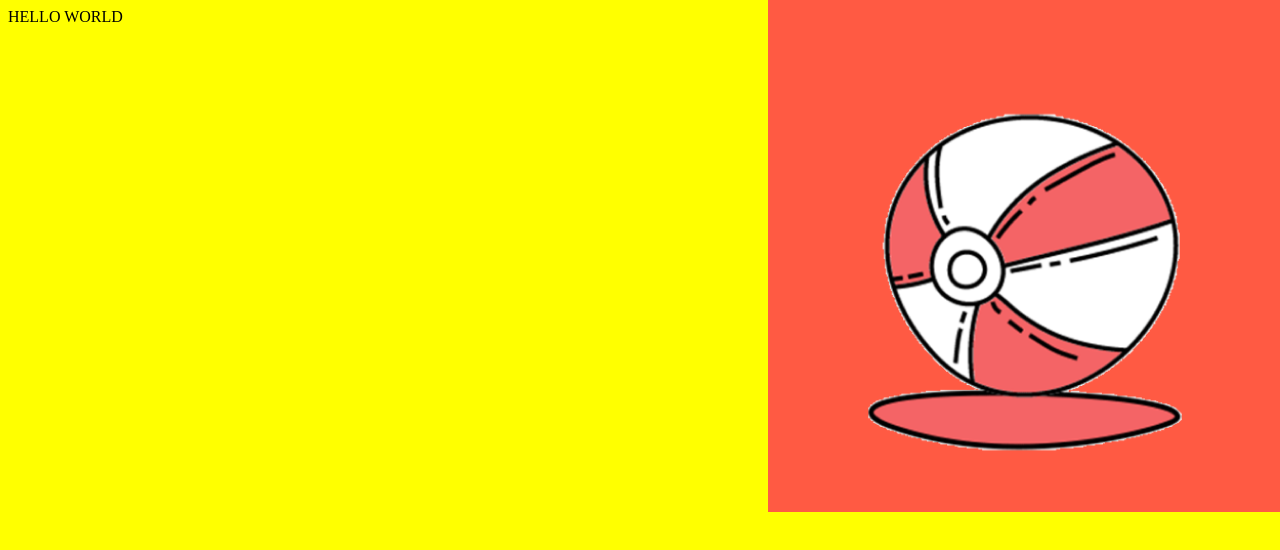
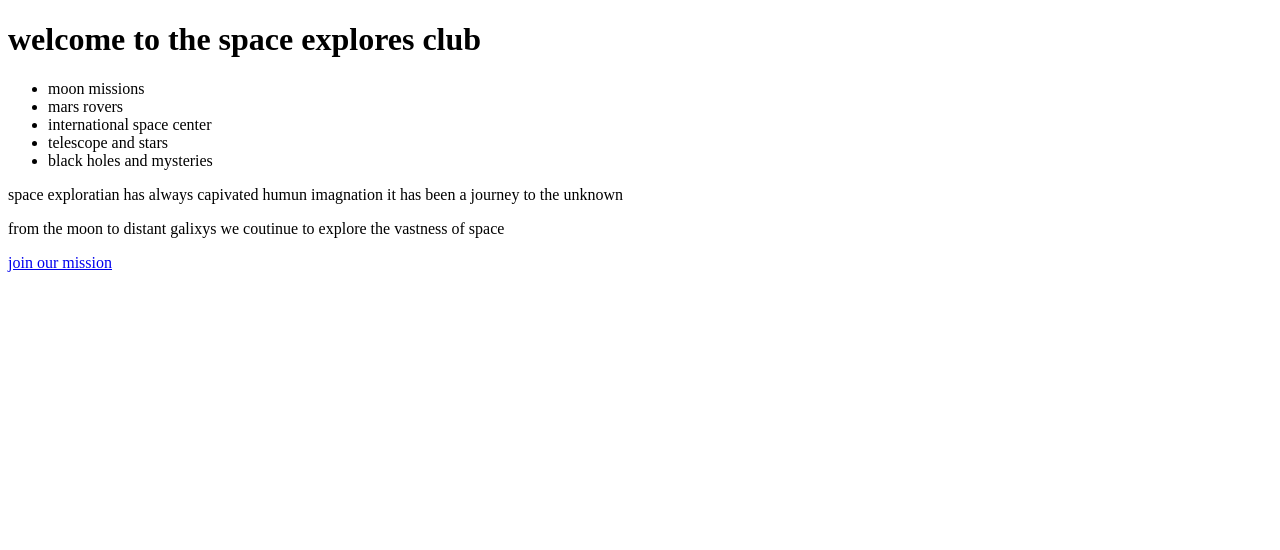
Before and after one commit to dashi55/DAVID, a plain HTML site: page index.html in a window 1280 px wide. Drawn offline with Linux system fonts and the light colour scheme.

Commit message:
Add files via upload

```diff
--- a/index.html
+++ b/index.html
@@ -1,17 +1,28 @@
 <!DOCTYPE html>
 <html>
     <head>
-        <style>
-            body{
-                background-color: yellow;
-                background-image: url(bgl1.png);
-                background-repeat: no-repeat;
-                background-position: top right;
-                background-attachment: fixed;
-            }
-        </style>
-        <body>
-            HELLO WORLD
-        </body>
+        <link rel="stylesheet" href="text/css">
+
     </head>
+    <body>
+        <h1> welcome to the space explores club </h1>
+        <ul>
+            <li> moon missions</li>
+            <li>mars rovers</li>
+            <li>international space center </li>
+            <li> telescope and stars</li>
+            <li>black holes and mysteries</li>
+        </ul>
+        <p>
+            space exploratian has always capivated humun imagnation
+            it has been a journey to the unknown
+</p>
+<p>
+    from the moon to distant galixys
+    we coutinue to explore the vastness of space
+</p>
+<a href="#">join our mission</a>
+
+
+    </body>
 </html>
```
